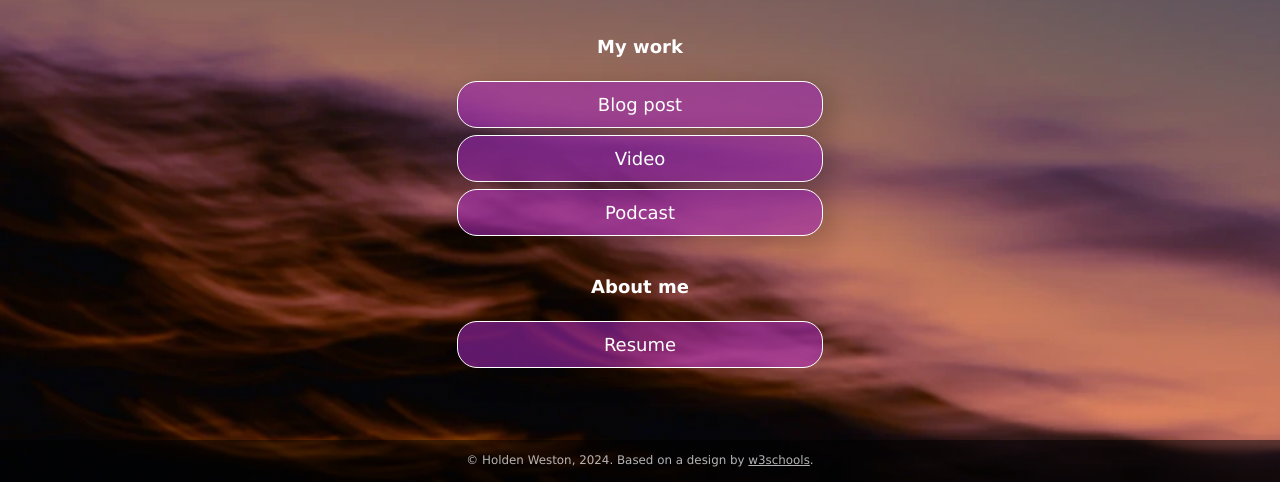
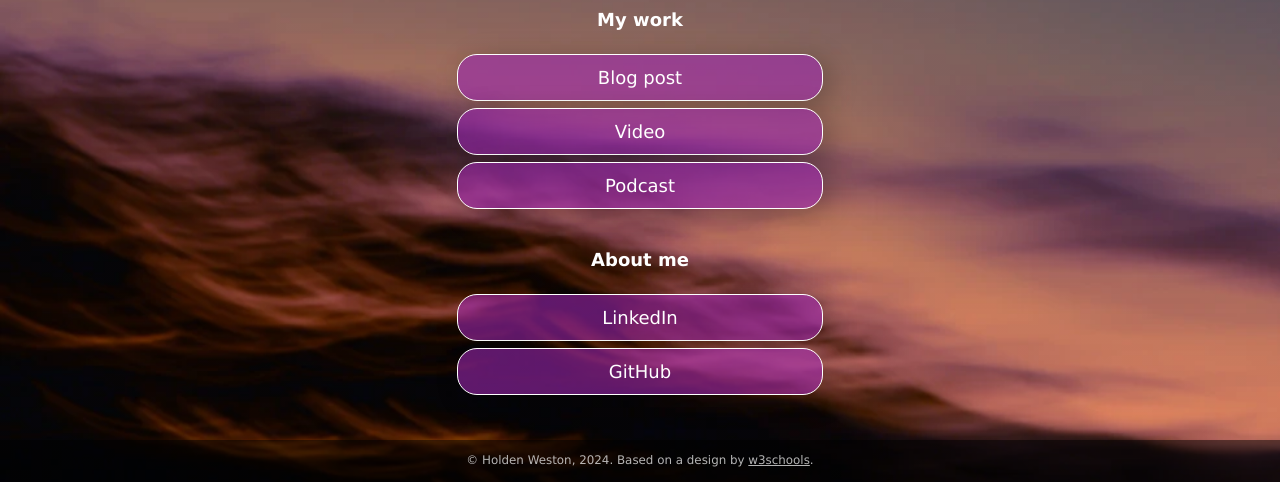
Before and after one commit to holdxngit/holdxngit.github.io, a plain HTML site: page index.html in a window 1280 px wide. Shown: the part 318-800 px from the top of the page. Drawn offline with Linux system fonts and the light colour scheme.

Commit message:
Update Buttons

```diff
--- a/index.html
+++ b/index.html
@@ -37,18 +37,18 @@
       <div class="button toggle">Video</div>
       <div class="slidedown">
         <div class="description">
-          <h2>Video title</h2>
+          <h2>Placeholder</h2>
           <p>Add a short but appealing description of your video.</p>
-          <a href="#" class="external-link" target="_blank">Watch</a>
+          <a href="https://youtu.be/9W97MOGr_4c?feature=shared" class="external-link" target="_blank">Watch</a>
         </div>
       </div>
 
       <div class="button toggle">Podcast</div>
       <div class="slidedown">
         <div class="description">
-          <h2>Podcast title</h2>
-          <p>Add a short but appealing description of your podcast</p>
-          <a href="#" class="external-link" target="_blank">Listen</a>
+          <h2>Otter Nonsense Podcast</h2>
+          <p>Exploring the consequences of short form content</p>
+          <a href="https://soundcloud.com/siena-landerkin/otter-nonsense-podcast-episode-1" class="external-link" target="_blank">Listen</a>
         </div>
       </div>
     </div>
@@ -59,7 +59,8 @@
     </div>
 
     <div class="links-container">
-      <a href="https://drive.google.com" class="button" target="_blank">Resume</a>
+      <a href="https://www.linkedin.com/in/holden-weston-450b53325/" class="button" target="_blank">LinkedIn</a>
+      <a href="https://github.com/holdxngit" class="button" target="_blank">GitHub</a>
     </div>
 
   </div>
```
